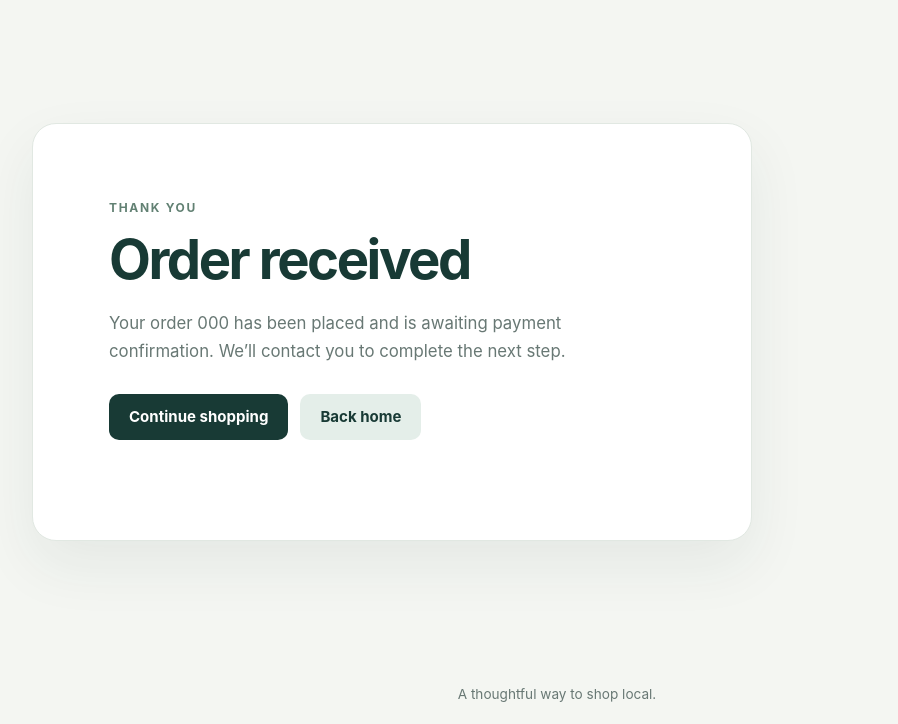
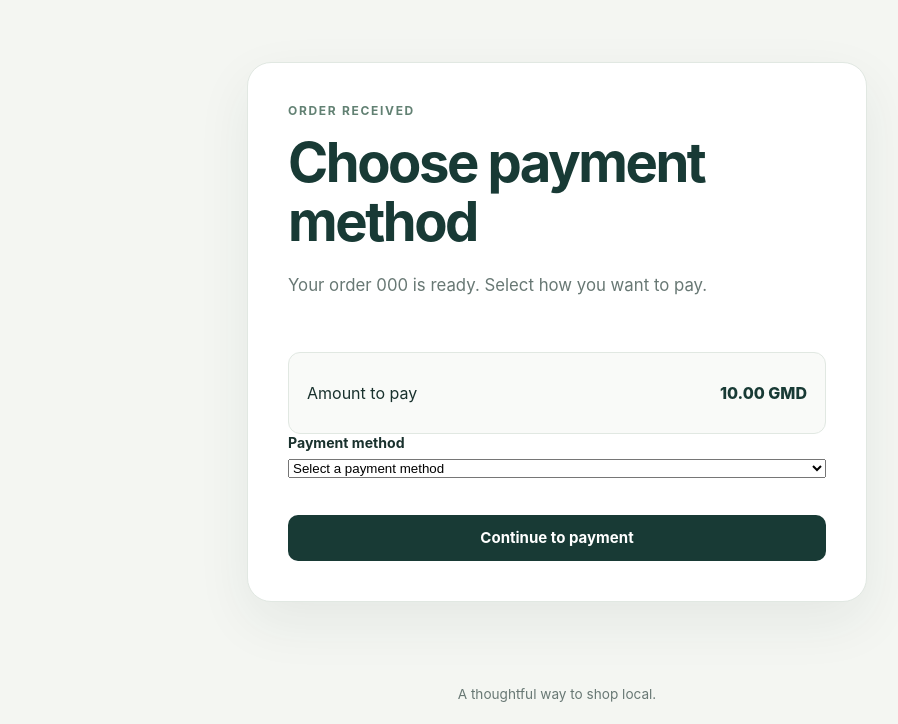
Before and after one commit to mustaphtouray7-svg/kora-market, a Flask app: page /payment/1 in a window 1280 px wide. Shown: the part 76-800 px from the top of the page, without its empty margins (83-981 px from the left). Run offline with Flask 3, Linux system fonts and the light colour scheme; tables that the repository leaves empty hold one stand-in row (values such as "Sample post"); parts of the project's set-up code (start-up, migrations or seed data) failed here and were passed over.

Commit message:
Replace order success page with payment method selection

```diff
--- a/store/templates/checkout_success.html
+++ b/store/templates/checkout_success.html
@@ -1,13 +1,38 @@
 {% extends "base.html" %}
-{% block title %}Order received | Kora Market{% endblock %}
+{% block title %}Payment method | Kora Market{% endblock %}
 {% block content %}
-  <section class="welcome">
-    <p class="eyebrow">Thank you</p>
-    <h1>Order received</h1>
-    <p class="welcome-copy">Your order {{ order.order_number }} has been placed and is awaiting payment confirmation. We’ll contact you to complete the next step.</p>
-    <div class="toolbar">
-      <a class="button" href="{{ url_for('catalog') }}">Continue shopping</a>
-      <a class="button button-secondary" href="{{ url_for('index') }}">Back home</a>
+  <section class="panel narrow">
+    <div class="panel-header stack">
+      <div>
+        <p class="eyebrow">Order received</p>
+        <h1>Choose payment method</h1>
+        <p class="welcome-copy">Your order {{ order.order_number }} is ready. Select how you want to pay.</p>
+      </div>
     </div>
+
+    <div class="checkout-summary">
+      <div class="checkout-total">
+        <span>Amount to pay</span>
+        <strong>{{ "%.2f" | format(order.total) }} GMD</strong>
+      </div>
+    </div>
+
+    <form method="post" class="stack-form">
+      <input type="hidden" name="csrf_token" value="{{ csrf_token() }}">
+
+      <div class="field">
+        <label for="provider">Payment method</label>
+        <select id="provider" name="provider" required>
+          <option value="">Select a payment method</option>
+          <option value="wave">Wave</option>
+          <option value="qmoney">QMoney</option>
+          <option value="afrimoney">AfriMoney</option>
+          <option value="aps">APS</option>
+          <option value="bank_transfer">Bank transfer</option>
+        </select>
+      </div>
+
+      <button class="button" type="submit">Continue to payment</button>
+    </form>
   </section>
 {% endblock %}
```
